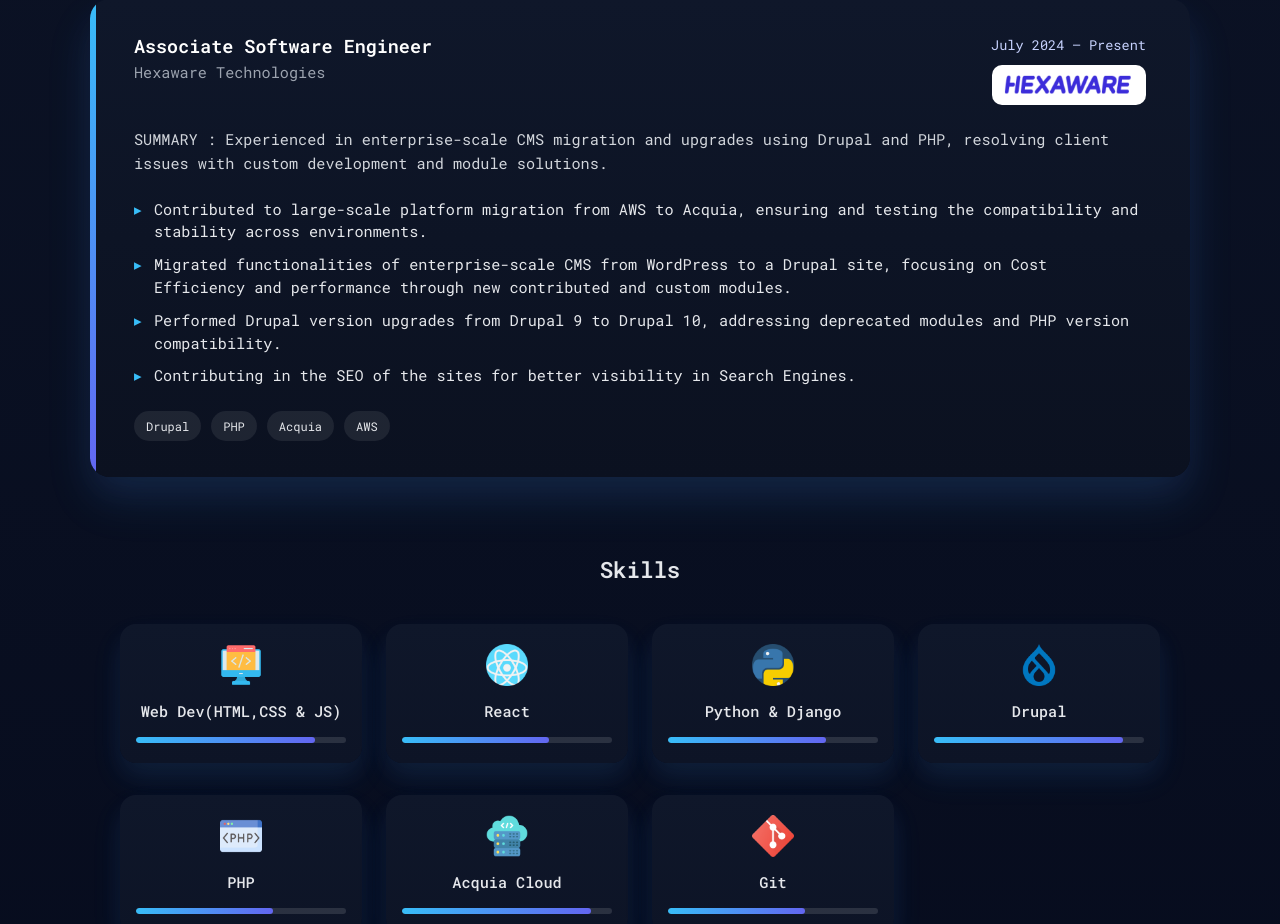
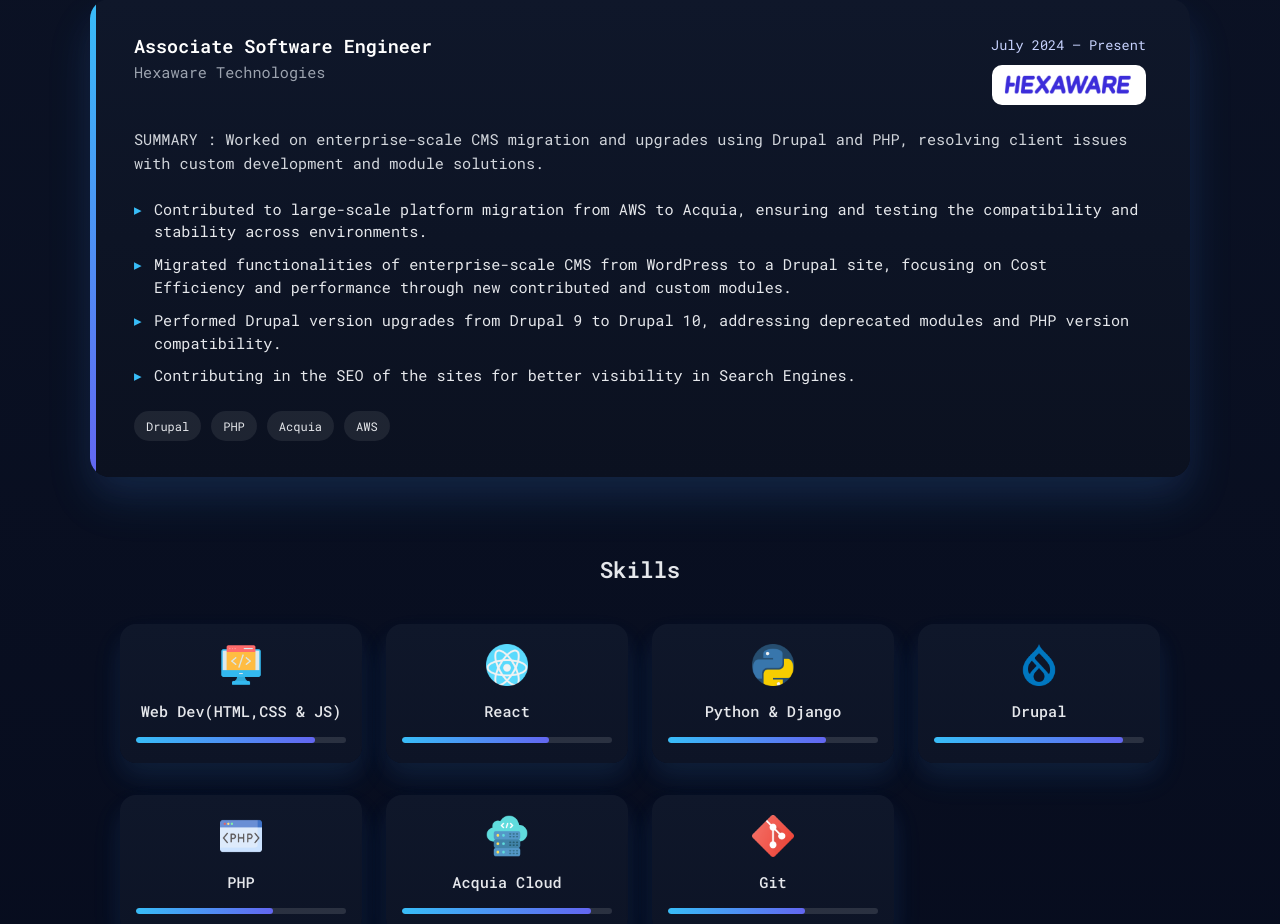
Before and after one commit to Naveen-JM/my-profile, a React (Vite) app: page / in a window 1280 px wide. Shown: the part 1100-2024 px from the top of the page. Built offline with nearby package versions, Linux system fonts and the light colour scheme.

Commit message:
experience

```diff
--- a/src/components/experience/Experience.jsx
+++ b/src/components/experience/Experience.jsx
@@ -30,7 +30,7 @@
           </div>
 
           <p className={styles.summary}>
-            SUMMARY : Experienced in enterprise-scale CMS migration and upgrades
+            SUMMARY : Worked on enterprise-scale CMS migration and upgrades
             using Drupal and PHP, resolving client issues with custom
             development and module solutions.
           </p>
```
